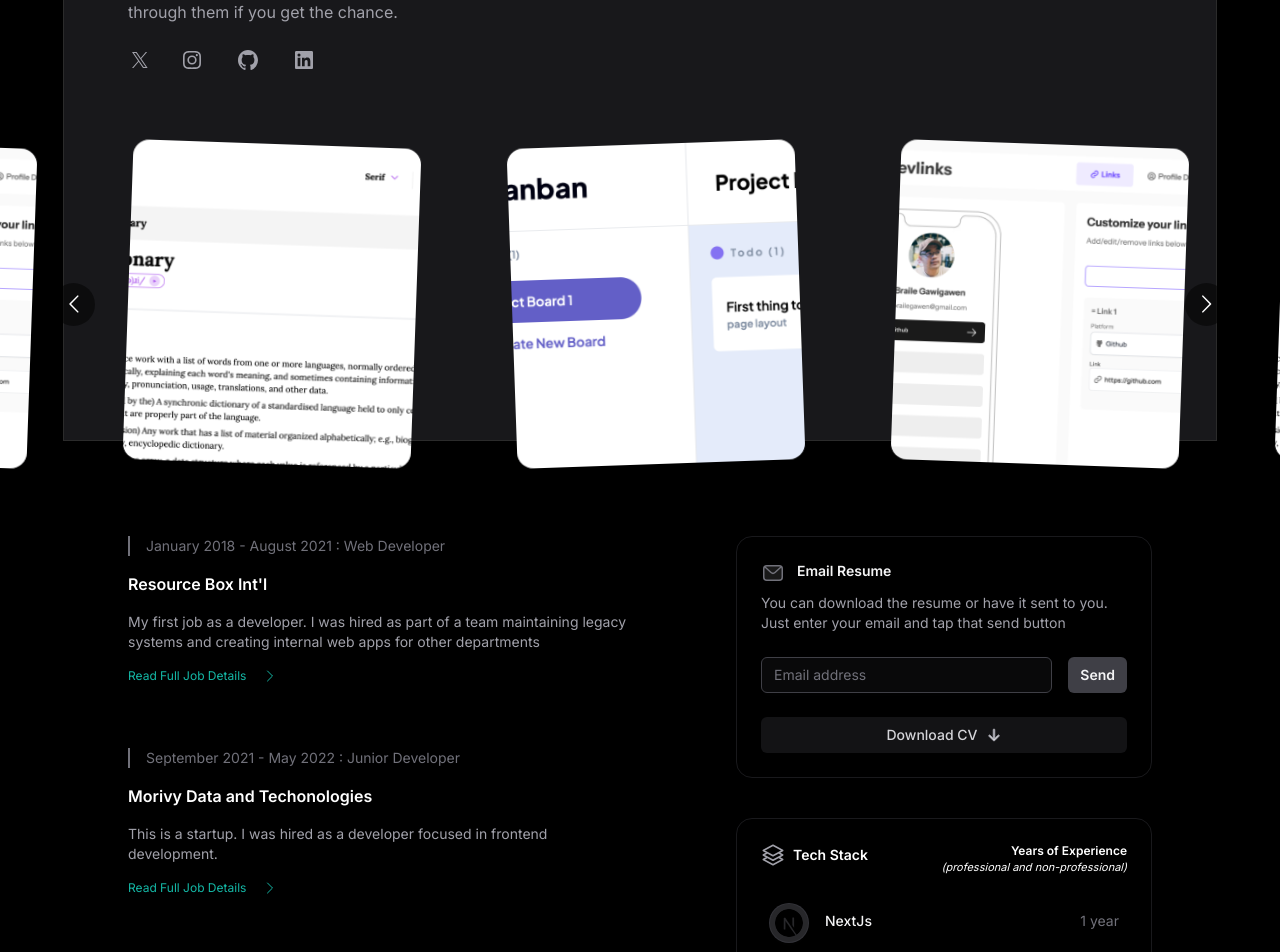
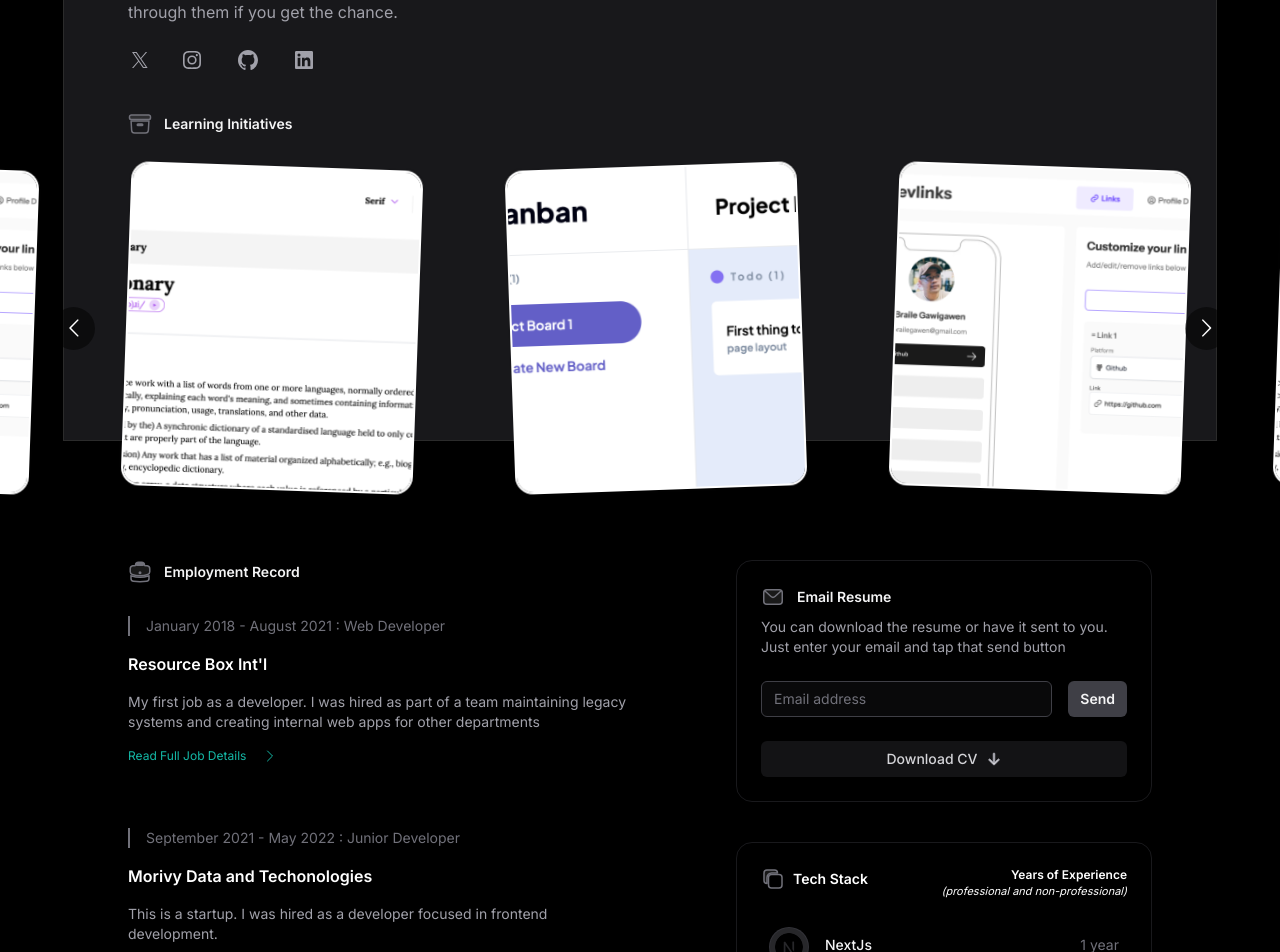
Before and after one commit to brailecg/tw-portfolio, a Next.js app: page / in a window 1280 px wide. Shown: the part 360-1312 px from the top of the page. Built offline with nearby package versions, Linux system fonts and the light colour scheme.

Commit message:
[UI] fixes to homepage

```diff
--- a/app/(pages)/projects/page.tsx
+++ b/app/(pages)/projects/page.tsx
@@ -87,12 +87,12 @@ const page = () => {
               <p className="relative z-10 mt-2 text-sm text-zinc-600 dark:text-zinc-400 min-h-10">
                 {item?.description}
               </p>
-              <div className="flex space-x-6">
+              <div className="flex space-x-6 sm:mt-6">
                 <Link
                   rel="noopener noreferrer"
                   target="_blank"
                   href={item?.links?.web}
-                  className="relative z-10 mt-6 flex text-sm font-medium text-zinc-400 transition group-hover:text-teal-500 dark:text-zinc-200 hover:font-bold">
+                  className="relative z-10 flex text-sm font-medium text-zinc-400 transition group-hover:text-teal-500 dark:text-zinc-200 hover:font-bold">
                   <LinkIcon className="h-6 w-6 flex-none" />
                   <span>{item?.links?.linkName}</span>
                 </Link>
@@ -100,7 +100,7 @@ const page = () => {
                   rel="noopener noreferrer"
                   target="_blank"
                   href={item?.links?.gh}
-                  className="relative z-10 mt-6 flex text-sm font-medium text-zinc-400 transition group-hover:text-teal-500 dark:text-zinc-200 hover:font-bold">
+                  className="relative z-10 flex text-sm font-medium text-zinc-400 transition group-hover:text-teal-500 dark:text-zinc-200 hover:font-bold">
                   <LinkIcon className="h-6 w-6 flex-none" />
                   <span>github.com</span>
                 </Link>
--- /dev/null
+++ b/app/Components/AppIcons.tsx
@@ -0,0 +1,92 @@
+export const DocumentIcon = (props: React.ComponentPropsWithoutRef<"svg">) => {
+  return (
+    <svg
+      viewBox="0 0 24 24"
+      fill="none"
+      strokeWidth="1.5"
+      strokeLinecap="round"
+      strokeLinejoin="round"
+      aria-hidden="true"
+      {...props}>
+      <path
+        d="M3.375 3C2.339 3 1.5 3.84 1.5 4.875v.75c0 1.036.84 1.875 1.875 1.875h17.25c1.035 0 1.875-.84 1.875-1.875v-.75C22.5 3.839 21.66 3 20.625 3H3.375Z"
+        className="fill-zinc-100 stroke-zinc-400 dark:fill-zinc-100/10 dark:stroke-zinc-500"
+      />
+      <path
+        fillRule="evenodd"
+        d="m3.087 9 .54 9.176A3 3 0 0 0 6.62 21h10.757a3 3 0 0 0 2.995-2.824L20.913 9H3.087Zm6.163 3.75A.75.75 0 0 1 10 12h4a.75.75 0 0 1 0 1.5h-4a.75.75 0 0 1-.75-.75Z"
+        clipRule="evenodd"
+        className="stroke-zinc-400 dark:stroke-zinc-500"
+      />
+    </svg>
+  );
+};
+export const MailIcon = (props: React.ComponentPropsWithoutRef<"svg">) => {
+  return (
+    <svg
+      viewBox="0 0 24 24"
+      fill="none"
+      strokeWidth="1.5"
+      strokeLinecap="round"
+      strokeLinejoin="round"
+      aria-hidden="true"
+      {...props}>
+      <path
+        d="M2.75 7.75a3 3 0 0 1 3-3h12.5a3 3 0 0 1 3 3v8.5a3 3 0 0 1-3 3H5.75a3 3 0 0 1-3-3v-8.5Z"
+        className="fill-zinc-100 stroke-zinc-400 dark:fill-zinc-100/10 dark:stroke-zinc-500"
+      />
+      <path
+        d="m4 6 6.024 5.479a2.915 2.915 0 0 0 3.952 0L20 6"
+        className="stroke-zinc-400 dark:stroke-zinc-500"
+      />
+    </svg>
+  );
+};
+
+export const BriefcaseIcon = (props: React.ComponentPropsWithoutRef<"svg">) => {
+  return (
+    <svg
+      xmlns="http://www.w3.org/2000/svg"
+      fill="none"
+      viewBox="0 0 24 24"
+      strokeWidth="1.5"
+      strokeLinecap="round"
+      strokeLinejoin="round"
+      aria-hidden="true"
+      {...props}>
+      <path
+        fillRule="evenodd"
+        d="M7.5 5.25a3 3 0 0 1 3-3h3a3 3 0 0 1 3 3v.205c.933.085 1.857.197 2.774.334 1.454.218 2.476 1.483 2.476 2.917v3.033c0 1.211-.734 2.352-1.936 2.752A24.726 24.726 0 0 1 12 15.75c-2.73 0-5.357-.442-7.814-1.259-1.202-.4-1.936-1.541-1.936-2.752V8.706c0-1.434 1.022-2.7 2.476-2.917A48.814 48.814 0 0 1 7.5 5.455V5.25Zm7.5 0v.09a49.488 49.488 0 0 0-6 0v-.09a1.5 1.5 0 0 1 1.5-1.5h3a1.5 1.5 0 0 1 1.5 1.5Zm-3 8.25a.75.75 0 1 0 0-1.5.75.75 0 0 0 0 1.5Z"
+        clipRule="evenodd"
+        className="fill-zinc-100 stroke-zinc-400 dark:fill-zinc-100/10 dark:stroke-zinc-500"
+      />
+      <path
+        d="M3 18.4v-2.796a4.3 4.3 0 0 0 .713.31A26.226 26.226 0 0 0 12 17.25c2.892 0 5.68-.468 8.287-1.335.252-.084.49-.189.713-.311V18.4c0 1.452-1.047 2.728-2.523 2.923-2.12.282-4.282.427-6.477.427a49.19 49.19 0 0 1-6.477-.427C4.047 21.128 3 19.852 3 18.4Z"
+        className="stroke-zinc-400 dark:stroke-zinc-500"
+      />
+    </svg>
+  );
+};
+
+export const TechIcon = (props: React.ComponentPropsWithoutRef<"svg">) => {
+  return (
+    <svg
+      xmlns="http://www.w3.org/2000/svg"
+      fill="none"
+      viewBox="0 0 24 24"
+      strokeWidth="1.5"
+      strokeLinecap="round"
+      strokeLinejoin="round"
+      aria-hidden="true"
+      {...props}>
+      <path
+        d="M16.5 6a3 3 0 0 0-3-3H6a3 3 0 0 0-3 3v7.5a3 3 0 0 0 3 3v-6A4.5 4.5 0 0 1 10.5 6h6Z"
+        className="fill-zinc-100 stroke-zinc-400 dark:fill-zinc-100/10 dark:stroke-zinc-500"
+      />
+      <path
+        d="M18 7.5a3 3 0 0 1 3 3V18a3 3 0 0 1-3 3h-7.5a3 3 0 0 1-3-3v-7.5a3 3 0 0 1 3-3H18Z"
+        className="stroke-zinc-400 dark:stroke-zinc-500"
+      />
+    </svg>
+  );
+};
--- a/app/Components/Slider.tsx
+++ b/app/Components/Slider.tsx
@@ -8,6 +8,7 @@ import clsx from "clsx";
 import dictionaryImage from "../../public/dictionary-image.png";
 import kanbanImage from "../../public/kanban-image.png";
 import devlinkImage from "../../public/devlink-image.png";
+import Link from "next/link";
 
 const images = [
   { src: "/dictionary-image.png", alt: "Dictionary Image" },
@@ -54,29 +55,29 @@ const ProjectSlider = () => {
   };
   const rotations = ["rotate-2", "-rotate-2", "rotate-2"];
   return (
+    <>
       <Carousel
         additionalTransfrom={0}
         arrows
         customTransition="all 500ms"
         transitionDuration={500}
         className=" max-w-[1280px] m-auto"
-      containerClass="container mt-16 py-2 overflow-hidden"
+        containerClass="container mt-2 sm:mt-6 py-2 overflow-hidden"
         dotListClass=""
-      draggable
         infinite
         itemClass=" !w-52 sm:!w-96 !z-20"
         minimumTouchDrag={80}
         pauseOnHover
         responsive={responsive}
         shouldResetAutoplay
-      slidesToSlide={1}
-      swipeable>
+        slidesToSlide={1}>
         {images.map((image, index) => (
+          <Link href={"/projects"}>
             <div
               key={index}
               draggable={false}
               className={clsx(
-            "relative aspect-[9/10] w-44 overflow-hidden rounded-xl bg-zinc-100 sm:w-72 sm:rounded-2xl dark:bg-zinc-800 shadow-lg",
+                "relative aspect-[9/10] w-44 overflow-hidden rounded-xl bg-zinc-100 sm:w-72 sm:rounded-2xl dark:bg-zinc-800  ring-zinc-900/5  ring-2 ring-offset-2",
                 rotations[index % rotations.length]
               )}>
               <img
@@ -87,13 +88,15 @@ const ProjectSlider = () => {
                 className="absolute h-full w-full object-cover"
               />
             </div>
+          </Link>
         ))}
         {images.map((image, index) => (
+          <Link href={"/projects"}>
             <div
               key={index}
               draggable={false}
               className={clsx(
-            "relative aspect-[9/10] w-44 overflow-hidden rounded-xl bg-zinc-100 sm:w-72 sm:rounded-2xl dark:bg-zinc-800 shadow-lg",
+                "relative aspect-[9/10] w-44 overflow-hidden rounded-xl bg-zinc-100 sm:w-72 sm:rounded-2xl dark:bg-zinc-800  ring-zinc-900/5  ring-2 ring-offset-2",
                 rotations[index % rotations.length]
               )}>
               <img
@@ -104,8 +107,10 @@ const ProjectSlider = () => {
                 className="absolute h-full w-full object-cover"
               />
             </div>
+          </Link>
         ))}
       </Carousel>
+    </>
   );
 };
 
--- a/app/page.tsx
+++ b/app/page.tsx
@@ -15,7 +15,6 @@ import {
   GitHubIcon,
   LinkedInIcon,
 } from "./Components/SocialIcons";
-import { StackIcon } from "./Components/TechIcons";
 
 import dictionaryImage from "../public/dictionary-image.png";
 import kanbanImage from "../public/kanban-image.png";
@@ -23,6 +22,12 @@ import devlinkImage from "../public/devlink-image.png";
 
 import { ArrowDownIcon } from "@heroicons/react/16/solid";
 import ProjectSlider from "./Components/Slider";
+import {
+  DocumentIcon,
+  TechIcon,
+  MailIcon,
+  BriefcaseIcon,
+} from "./Components/AppIcons";
 
 type Stack = {
   name: string;
@@ -97,7 +102,7 @@ const Experience = () => {
       {experienceSummaryData.map((exp, idx) => (
         <div key={idx} className="relative flex flex-col gap-4 group z-10">
           <div className="absolute -inset-x-4 -inset-y-6 -z-10 scale-95 bg-zinc-50 opacity-0 transition group-hover:scale-100 group-hover:opacity-100 sm:-inset-x-6 sm:rounded-2xl dark:bg-zinc-800/50"></div>
-          <Link href={"#"} className="flex flex-col gap-4 ">
+          <Link href={"/experience"} className="flex flex-col gap-4 ">
             <p className="flex text-[#71717A] border-l-2 border-l-[#71717A] pl-4 text-sm">
               <span>
                 {exp.date_range}
@@ -110,7 +115,7 @@ const Experience = () => {
             </p>
           </Link>
           <Link
-            href={"#"}
+            href={"/experience"}
             className=" text-xs text-[#14B8A6] flex items-center gap-4">
             <span> Read Full Job Details</span>
             <RightChevron />
@@ -118,45 +123,6 @@ const Experience = () => {
         </div>
       ))}
     </div>
-  );
-};
-
-const TechImages = () => {
-  let rotations = ["rotate-2", "-rotate-2", "rotate-2"];
-
-  return (
-    <div className="mt-16 sm:mt-20">
-      <div className="-my-4 flex justify-center gap-5 overflow-hidden py-4 sm:gap-8">
-        {[dictionaryImage, kanbanImage, devlinkImage].map(
-          (image, imageIndex) => (
-            <div
-              key={image.src}
-              className={clsx(
-                "relative aspect-[9/10] w-44 flex-none overflow-hidden rounded-xl bg-zinc-100 sm:w-72 sm:rounded-2xl dark:bg-zinc-800 shadow-lg",
-                rotations[imageIndex % rotations.length]
-              )}>
-              <Image
-                src={image}
-                alt=""
-                sizes="(min-width: 640px) 18rem, 11rem"
-                className="absolute inset-0 h-full w-full object-cover opacity-50"
-              />
-            </div>
-          )
-        )}
-      </div>
-    </div>
-  );
-};
-
-const TechIcon = ({
-  icon: Icon,
-  ...props
-}: React.ComponentPropsWithoutRef<"div"> & {
-  icon: React.ComponentType<{ className?: string }>;
-}) => {
-  return (
-    <Icon className="h-6 w-6 transition  dark:stroke-zinc-400 dark:group-hover:stroke-zinc-300" />
   );
 };
 
@@ -227,7 +193,7 @@ const TechStack = () => {
     <div className="rounded-2xl border border-zinc-100 p-6 dark:border-zinc-700/40">
       <div className="flex justify-between mb-4">
         <h2 className="flex items-center md:gap-2 mb-4">
-          <TechIcon icon={StackIcon} />
+          <TechIcon className="h-6 w-6 flex-none" />
           <span className="dark:text-white text-sm xs:text-base font-semibold">
             {" "}
             Tech Stack
@@ -249,32 +215,11 @@ const TechStack = () => {
   );
 };
 
-function MailIcon(props: React.ComponentPropsWithoutRef<"svg">) {
-  return (
-    <svg
-      viewBox="0 0 24 24"
-      fill="none"
-      strokeWidth="1.5"
-      strokeLinecap="round"
-      strokeLinejoin="round"
-      aria-hidden="true"
-      {...props}>
-      <path
-        d="M2.75 7.75a3 3 0 0 1 3-3h12.5a3 3 0 0 1 3 3v8.5a3 3 0 0 1-3 3H5.75a3 3 0 0 1-3-3v-8.5Z"
-        className="fill-zinc-100 stroke-zinc-400 dark:fill-zinc-100/10 dark:stroke-zinc-500"
-      />
-      <path
-        d="m4 6 6.024 5.479a2.915 2.915 0 0 0 3.952 0L20 6"
-        className="stroke-zinc-400 dark:stroke-zinc-500"
-      />
-    </svg>
-  );
-}
 const ContactComponent = () => {
   return (
     <div className="rounded-2xl border border-zinc-100 p-6 dark:border-zinc-700/40">
       <form action="/thank-you">
-        <h2 className="flex text-sm font-semibold text-zinc-900 dark:text-zinc-100">
+        <h2 className="flex items-center text-sm font-semibold text-zinc-900 dark:text-zinc-100">
           <MailIcon className="h-6 w-6 flex-none" />
           <span className="ml-3">Email Resume</span>
         </h2>
@@ -312,7 +257,7 @@ export default function Home() {
       <Container className="">
         <div className=" max-w-2xl">
           <h1 className="text-4xl font-bold tracking-tight text-zinc-800 sm:text-5xl sm:leading-[3.5rem] dark:text-zinc-100">
-            Frontend Developer, aperiodic runner, loafer.
+            Frontend Developer, aperiodic runner, couch potato.
           </h1>
           <p className="mt-6 text-base text-zinc-600 dark:text-zinc-400">
             I'm Braile, a frontend developer from Benguet. I recently made the
@@ -328,13 +273,20 @@ export default function Home() {
           </div>
         </div>
       </Container>
-      <div className=" text-white">
-        {/* <TechImages /> */}
-        <ProjectSlider />
-      </div>
+      <Container className="">
+        <h2 className="mt-6 sm:mt-10 flex items-center text-sm font-semibold text-zinc-900 dark:text-zinc-100">
+          <DocumentIcon className="h-6 w-6 flex-none" />
+          <span className="ml-3">Learning Initiatives</span>
+        </h2>
+      </Container>
+      <ProjectSlider />
       <Container className="mt-16">
         <div className="mx-auto grid max-w-xl grid-cols-1 gap-y-20 lg:max-w-none lg:grid-cols-2">
-          <div className="flex flex-col gap-16">
+          <div className="flex flex-col">
+            <h2 className="mb-8 flex items-center text-sm font-semibold text-zinc-900 dark:text-zinc-100">
+              <BriefcaseIcon className="h-6 w-6 flex-none" />
+              <span className="ml-3">Employment Record</span>
+            </h2>
             <Experience />
           </div>
           <div className="space-y-10 lg:pl-16 xl:pl-24">
```
Lines whose indentation alone changed are shown as unchanged.
